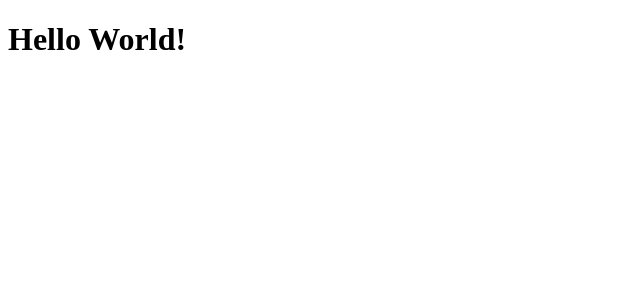
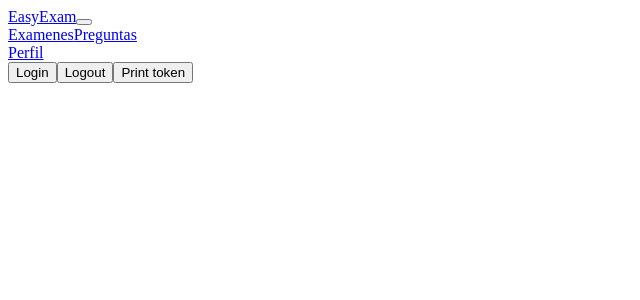
Before and after one commit to Ing2-Team2EasyExam/EasyExam, a React app in the folder frontend/: page / in a window 1280 px wide. Shown: the top 300 px of the page, without its empty margins (0-640 px from the left). Built offline with nearby package versions, Linux system fonts and the light colour scheme; the HTML template or start-up script is replaced by a standard one.

Commit message:
feat(app): Create simple authentication

```diff
--- a/frontend/src/components/App.js
+++ b/frontend/src/components/App.js
@@ -1,10 +1,63 @@
 import React from 'react';
 import ReactDOM from 'react-dom';
+import EasyExamNavbar from './Navbar/Navbar';
 class App extends React.Component {
+    constructor(props){
+        super(props);
+        this.state = {
+            email: "cosme@fulanito.com",
+            password: "1234",
+            isLoggedIn: false,
+        }
+        this.doLogin = this.doLogin.bind(this);
+        this.doLogout = this.doLogout.bind(this);
+        this.doPrint = this.doPrint.bind(this);
+    }
+    doLogin(){
+        let data = {
+            email: this.state.email,
+            password: this.state.password,
+        }
+        let response = fetch('api/users/login/',{
+            method: "POST",
+            headers: {
+                "Content-Type": "application/json"
+            },
+            body: JSON.stringify(data),
+        }).then(response => response.json())
+        .catch(error => alert(error))
+        .then((data) => {
+            localStorage.setItem("token", data["token"]);
+            let new_state = {email: this.state.email, password: this.state.password, isLoggedIn: true};
+            this.setState(new_state);
+            alert("Logeado");
+        });
+    }
+    doLogout(){
+        let response = fetch('api/users/logout/',{
+            method: "DELETE",
+            headers: {
+                "Content-Type": "application/json",
+                "Authorization": `Token ${localStorage.getItem("token")}`,
+            }
+        }).then((response) => response.json()).then((data) => {
+            localStorage.removeItem("token");
+            let new_state = {email: this.state.email, password: this.state.password, isLoggedIn: false};
+            this.setState(new_state);
+            alert("Deslogeado");
+        });
+
+    }
+    doPrint(){
+        alert(localStorage.getItem("token"));
+    }
     render() {
         return (
             <div>
-                <h1>Hello World!</h1>
+                <EasyExamNavbar />
+                <button onClick={this.doLogin}>Login</button>
+                <button onClick={this.doLogout}>Logout </button>
+                <button onClick={this.doPrint}>Print token</button>
             </div>
         );
     }
```
